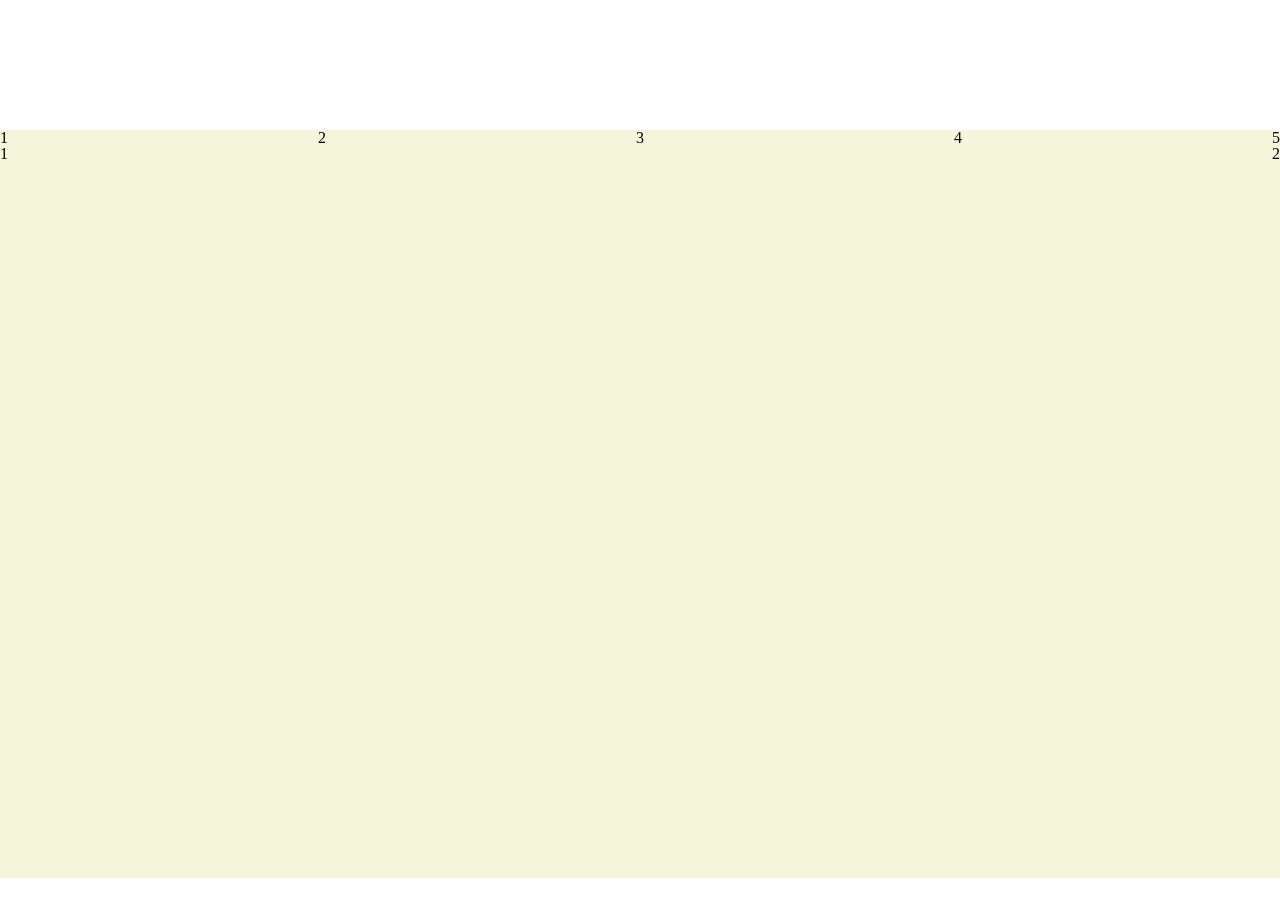
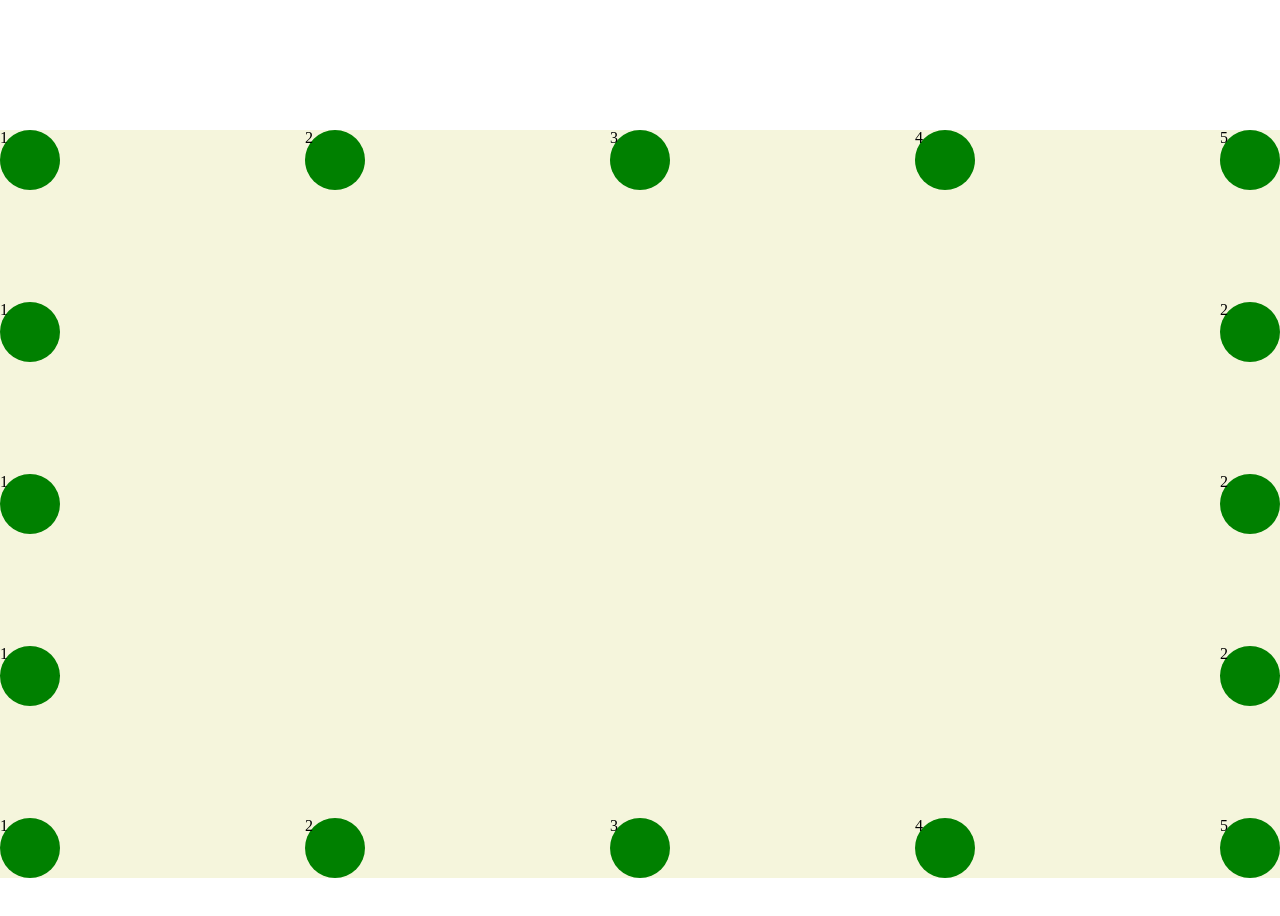
Before and after one commit to PJamesY/Lunch-Pick, a React (Create React App) app: page / in a window 1280 px wide. Shown: the part 2120-3036 px from the top of the page. Built offline with nearby package versions, Linux system fonts and the light colour scheme.

Commit message:
Add Cell style

```diff
--- a/src/sections/Project.tsx
+++ b/src/sections/Project.tsx
@@ -8,6 +8,7 @@ export const StyledBoard = styled.div`
   background-color: beige;
   display: flex;
   flex-direction: column;
+  justify-content: space-between;
 `;
 
 export const StyledRow = styled.div`
@@ -15,20 +16,42 @@ export const StyledRow = styled.div`
   justify-content: space-between;
 `;
 
+const StyledCell = styled.div`
+  background-color: green;
+  border-radius: 50%;
+  width: 60px;
+  height: 60px;
+`;
+
 const Project = function Project() {
   return (
     <StyledSection id="project">
       <StyledBoard>
         <StyledRow>
-          <div>1</div>
-          <div>2</div>
-          <div>3</div>
-          <div>4</div>
-          <div>5</div>
+          <StyledCell>1</StyledCell>
+          <StyledCell>2</StyledCell>
+          <StyledCell>3</StyledCell>
+          <StyledCell>4</StyledCell>
+          <StyledCell>5</StyledCell>
         </StyledRow>
         <StyledRow>
-          <div>1</div>
-          <div>2</div>
+          <StyledCell>1</StyledCell>
+          <StyledCell>2</StyledCell>
+        </StyledRow>
+        <StyledRow>
+          <StyledCell>1</StyledCell>
+          <StyledCell>2</StyledCell>
+        </StyledRow>
+        <StyledRow>
+          <StyledCell>1</StyledCell>
+          <StyledCell>2</StyledCell>
+        </StyledRow>
+        <StyledRow>
+          <StyledCell>1</StyledCell>
+          <StyledCell>2</StyledCell>
+          <StyledCell>3</StyledCell>
+          <StyledCell>4</StyledCell>
+          <StyledCell>5</StyledCell>
         </StyledRow>
       </StyledBoard>
     </StyledSection>
```
